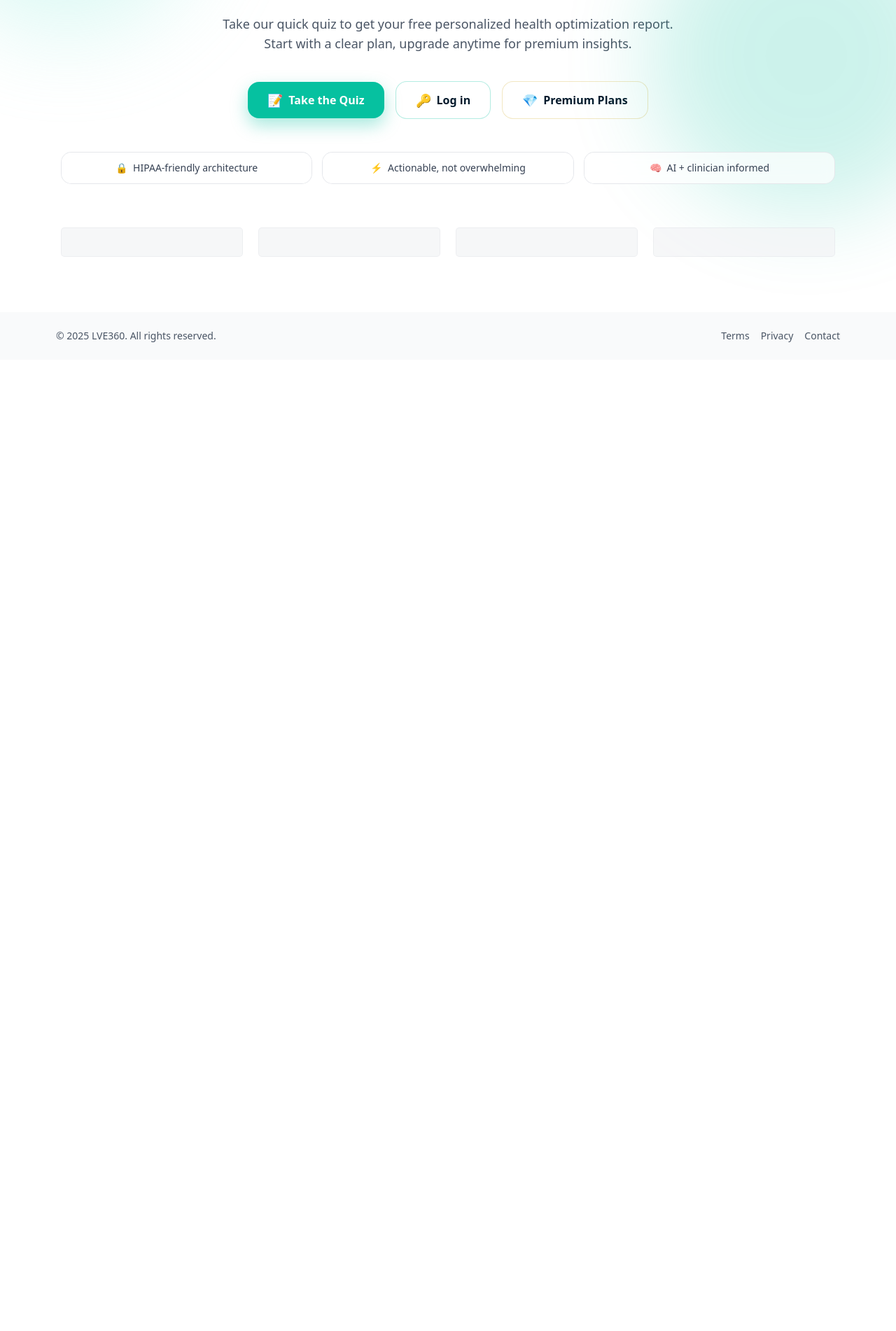
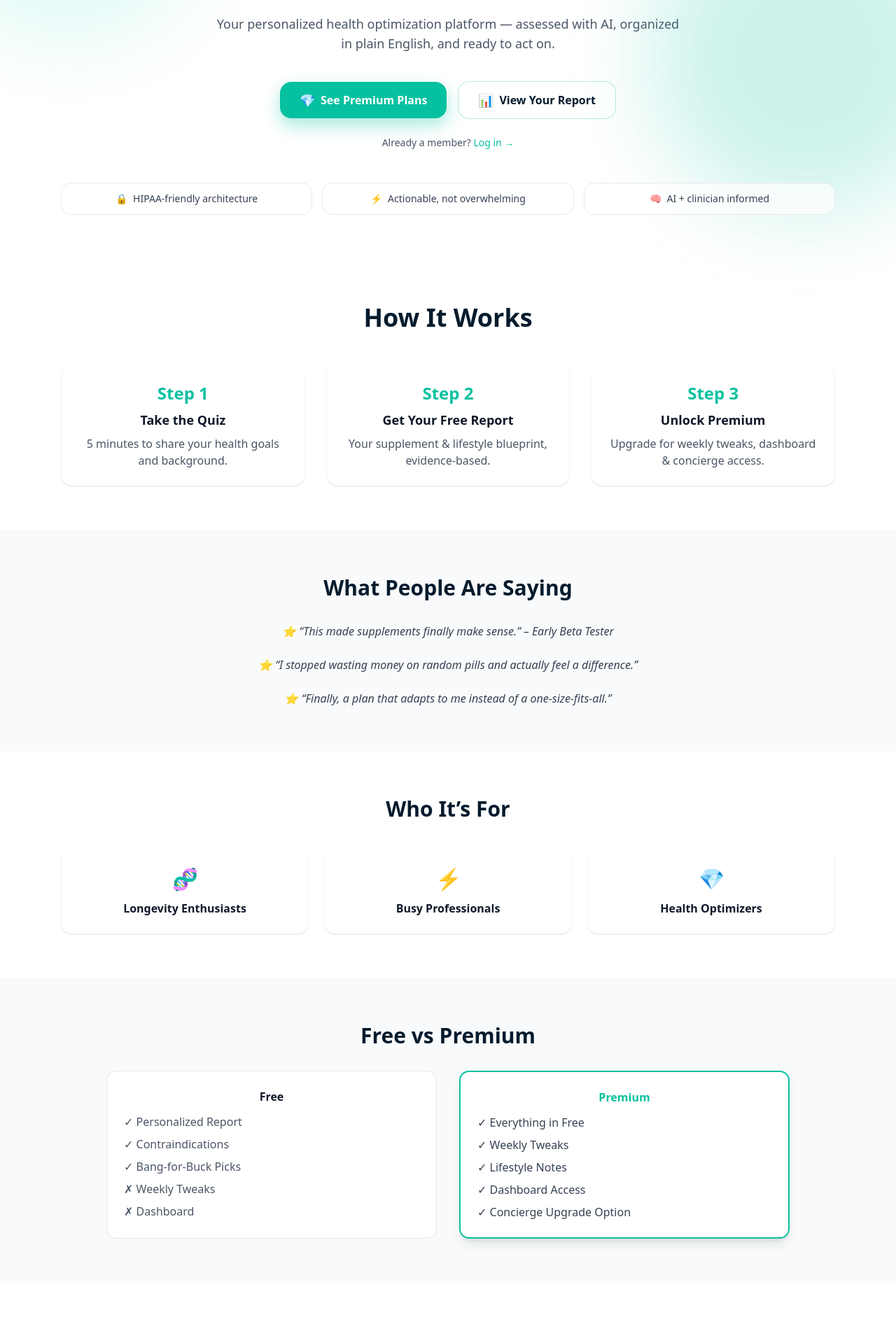
Before and after one commit to LGomes360/lve360-app, a Next.js app: page / in a window 1280 px wide. Shown: the part 300-2202 px from the top of the page at 70% size. Before the commit the page ends 814 px from the top, so only its background shows below. Built offline with nearby package versions, Linux system fonts and the light colour scheme.

Commit message:
Update page.tsx

```diff
--- a/app/page.tsx
+++ b/app/page.tsx
@@ -3,7 +3,7 @@ import Link from "next/link";
 export default function Home() {
   return (
     <main className="relative isolate overflow-hidden">
-      {/* Background blobs */}
+      {/* Animated background blobs */}
       <div
         className="pointer-events-none absolute -top-24 -left-24 h-96 w-96 rounded-full
                    bg-[#A8F0E4] opacity-40 blur-3xl animate-[float_8s_ease-in-out_infinite]"
@@ -15,8 +15,9 @@ export default function Home() {
         aria-hidden
       />
 
+      {/* ---------------- Hero Section ---------------- */}
       <section className="max-w-6xl mx-auto px-6 pt-20 sm:pt-28 pb-16 text-center">
-        {/* Tagline */}
+        {/* Tagline pill */}
         <div className="inline-flex items-center gap-2 rounded-full bg-white/70 ring-1 ring-gray-200 px-4 py-1.5 mb-6 backdrop-blur">
           <span className="h-2 w-2 rounded-full bg-[#06C1A0]" />
           <span className="text-sm text-gray-700">
@@ -24,62 +25,52 @@ export default function Home() {
           </span>
         </div>
 
-        {/* Title */}
         <h1 className="text-4xl sm:text-6xl md:text-7xl font-extrabold tracking-tight text-transparent bg-clip-text
                        bg-gradient-to-r from-[#041B2D] via-[#063A67] to-[#06C1A0] drop-shadow-sm">
           Welcome to LVE360
         </h1>
 
         <p className="mx-auto mt-5 max-w-2xl text-lg text-gray-600">
-          Take our quick quiz to get your free personalized health optimization
-          report. Start with a clear plan, upgrade anytime for premium insights.
+          Your personalized health optimization platform — assessed with AI,
+          organized in plain English, and ready to act on.
         </p>
 
-        {/* CTAs */}
         <div className="mt-10 flex flex-col sm:flex-row items-center justify-center gap-4">
-          {/* Primary CTA: Take Quiz */}
           <Link
-            href="/quiz"
+            href="/pricing"
             className="group inline-flex items-center gap-2 rounded-2xl
               bg-[#06C1A0] text-white px-7 py-3 font-semibold
               shadow-[0_10px_25px_rgba(6,193,160,0.35)]
               transition-all hover:shadow-[0_14px_34px_rgba(6,193,160,0.45)]
-                       focus-visible:ring-4 focus-visible:ring-[#06C1A0]/30
-                       relative overflow-hidden"
+              focus-visible:ring-4 focus-visible:ring-[#06C1A0]/30 relative overflow-hidden"
           >
             <span className="pointer-events-none absolute inset-0 -translate-x-full bg-white/20
                              [mask-image:linear-gradient(90deg,transparent,white,transparent)]
                              group-hover:translate-x-full transition-transform duration-700" />
-            <span className="text-lg">📝</span>
-            <span>Take the Quiz</span>
+            <span className="text-lg">💎</span>
+            <span>See Premium Plans</span>
           </Link>
 
-          {/* Secondary: Log in */}
           <Link
-            href="/login"
+            href="/results"
             className="inline-flex items-center gap-2 rounded-2xl border border-[#06C1A0]/30 bg-white
               text-[#041B2D] px-7 py-3 font-semibold
               hover:border-[#06C1A0] hover:bg-[#F7FFFC] transition-colors
               focus-visible:ring-4 focus-visible:ring-[#06C1A0]/20"
           >
-            <span className="text-lg">🔑</span>
-            <span>Log in</span>
-          </Link>
-
-          {/* Tertiary: Premium Plans */}
-          <Link
-            href="/pricing"
-            className="inline-flex items-center gap-2 rounded-2xl border border-[#D4AF37]/30 bg-white
-                       text-[#041B2D] px-7 py-3 font-semibold
-                       hover:border-[#D4AF37] hover:bg-[#FFFDF7] transition-colors
-                       focus-visible:ring-4 focus-visible:ring-[#D4AF37]/20"
-          >
-            <span className="text-lg">💎</span>
-            <span>Premium Plans</span>
+            <span className="text-lg">📊</span>
+            <span>View Your Report</span>
           </Link>
         </div>
 
-        {/* Credibility */}
+        <p className="mt-6 text-sm text-gray-600">
+          Already a member?{" "}
+          <Link href="/login" className="text-[#06C1A0] font-medium hover:underline">
+            Log in →
+          </Link>
+        </p>
+
+        {/* Credibility cards */}
         <div className="mt-12 grid grid-cols-1 sm:grid-cols-3 gap-4 text-sm">
           {[
             { icon: "🔒", text: "HIPAA-friendly architecture" },
@@ -98,14 +89,134 @@ export default function Home() {
         </div>
       </section>
 
-      {/* As seen in */}
-      <section className="max-w-6xl mx-auto px-6 pb-20">
-        <div className="grid grid-cols-2 sm:grid-cols-4 gap-6 items-center opacity-70">
-          <div className="h-10 rounded bg-gray-100 ring-1 ring-gray-200" />
-          <div className="h-10 rounded bg-gray-100 ring-1 ring-gray-200" />
-          <div className="h-10 rounded bg-gray-100 ring-1 ring-gray-200" />
-          <div className="h-10 rounded bg-gray-100 ring-1 ring-gray-200" />
+      {/* ---------------- 1. How It Works ---------------- */}
+      <section className="max-w-6xl mx-auto px-6 py-16 text-center">
+        <h2 className="text-3xl sm:text-4xl font-bold text-[#041B2D] mb-12">
+          How It Works
+        </h2>
+        <div className="grid grid-cols-1 sm:grid-cols-3 gap-8">
+          {[
+            { step: "1", title: "Take the Quiz", desc: "5 minutes to share your health goals and background." },
+            { step: "2", title: "Get Your Free Report", desc: "Your supplement & lifestyle blueprint, evidence-based." },
+            { step: "3", title: "Unlock Premium", desc: "Upgrade for weekly tweaks, dashboard & concierge access." },
+          ].map((s) => (
+            <div key={s.step} className="rounded-2xl bg-white shadow p-6">
+              <div className="text-2xl font-bold text-[#06C1A0] mb-2">Step {s.step}</div>
+              <h3 className="font-semibold text-lg mb-2">{s.title}</h3>
+              <p className="text-gray-600">{s.desc}</p>
             </div>
+          ))}
+        </div>
+      </section>
+
+      {/* ---------------- 2. Social Proof ---------------- */}
+      <section className="bg-gray-50 py-16">
+        <div className="max-w-4xl mx-auto px-6 text-center">
+          <h2 className="text-3xl font-bold text-[#041B2D] mb-8">What People Are Saying</h2>
+          <div className="space-y-6">
+            {[
+              "“This made supplements finally make sense.” – Early Beta Tester",
+              "“I stopped wasting money on random pills and actually feel a difference.”",
+              "“Finally, a plan that adapts to me instead of a one-size-fits-all.”",
+            ].map((t, i) => (
+              <p key={i} className="italic text-gray-700">⭐ {t}</p>
+            ))}
+          </div>
+        </div>
+      </section>
+
+      {/* ---------------- 3. Who It’s For ---------------- */}
+      <section className="max-w-6xl mx-auto px-6 py-16 text-center">
+        <h2 className="text-3xl font-bold text-[#041B2D] mb-10">Who It’s For</h2>
+        <div className="grid sm:grid-cols-3 gap-6">
+          {[
+            { icon: "🧬", title: "Longevity Enthusiasts" },
+            { icon: "⚡", title: "Busy Professionals" },
+            { icon: "💎", title: "Health Optimizers" },
+          ].map((p) => (
+            <div key={p.title} className="rounded-xl bg-white p-6 shadow hover:shadow-md transition">
+              <div className="text-3xl mb-3">{p.icon}</div>
+              <h3 className="font-semibold">{p.title}</h3>
+            </div>
+          ))}
+        </div>
+      </section>
+
+      {/* ---------------- 4. Feature Grid ---------------- */}
+      <section className="bg-gray-50 py-16">
+        <div className="max-w-5xl mx-auto px-6 text-center">
+          <h2 className="text-3xl font-bold text-[#041B2D] mb-8">Free vs Premium</h2>
+          <div className="grid sm:grid-cols-2 gap-8">
+            <div className="rounded-xl border bg-white p-6">
+              <h3 className="font-semibold mb-3">Free</h3>
+              <ul className="text-left text-gray-600 space-y-2">
+                <li>✓ Personalized Report</li>
+                <li>✓ Contraindications</li>
+                <li>✓ Bang-for-Buck Picks</li>
+                <li>✗ Weekly Tweaks</li>
+                <li>✗ Dashboard</li>
+              </ul>
+            </div>
+            <div className="rounded-xl border-2 border-[#06C1A0] bg-white p-6 shadow-lg">
+              <h3 className="font-semibold mb-3 text-[#06C1A0]">Premium</h3>
+              <ul className="text-left text-gray-700 space-y-2">
+                <li>✓ Everything in Free</li>
+                <li>✓ Weekly Tweaks</li>
+                <li>✓ Lifestyle Notes</li>
+                <li>✓ Dashboard Access</li>
+                <li>✓ Concierge Upgrade Option</li>
+              </ul>
+            </div>
+          </div>
+        </div>
+      </section>
+
+      {/* ---------------- 5. Security Badges ---------------- */}
+      <section className="max-w-6xl mx-auto px-6 py-16 text-center">
+        <h2 className="text-3xl font-bold text-[#041B2D] mb-6">Trusted & Secure</h2>
+        <div className="flex justify-center gap-10 opacity-70">
+          <div className="h-12 w-28 rounded bg-gray-100 ring-1 ring-gray-200 flex items-center justify-center">Stripe</div>
+          <div className="h-12 w-28 rounded bg-gray-100 ring-1 ring-gray-200 flex items-center justify-center">Supabase</div>
+          <div className="h-12 w-28 rounded bg-gray-100 ring-1 ring-gray-200 flex items-center justify-center">HIPAA</div>
+        </div>
+      </section>
+
+      {/* ---------------- 6. Preview Screenshots ---------------- */}
+      <section className="bg-gray-50 py-16 text-center">
+        <h2 className="text-3xl font-bold text-[#041B2D] mb-6">See Your Dashboard</h2>
+        <div className="flex flex-col sm:flex-row justify-center gap-8">
+          <div className="h-64 w-40 bg-gray-200 rounded-lg shadow-inner" /> {/* placeholder */}
+          <div className="h-64 w-96 bg-gray-200 rounded-lg shadow-inner" /> {/* placeholder */}
+        </div>
+      </section>
+
+      {/* ---------------- 7. Differentiators ---------------- */}
+      <section className="max-w-6xl mx-auto px-6 py-16 text-center">
+        <h2 className="text-3xl font-bold text-[#041B2D] mb-6">What Makes Us Different</h2>
+        <div className="grid sm:grid-cols-3 gap-6">
+          {[
+            { icon: "📖", text: "Evidence-based" },
+            { icon: "🧬", text: "Personalized to you" },
+            { icon: "🤝", text: "Concierge-ready" },
+          ].map((d) => (
+            <div key={d.text} className="rounded-xl bg-white p-6 shadow">
+              <div className="text-3xl mb-2">{d.icon}</div>
+              <p>{d.text}</p>
+            </div>
+          ))}
+        </div>
+      </section>
+
+      {/* ---------------- 8. Sticky CTA ---------------- */}
+      <section className="bg-[#06C1A0] text-white py-16 text-center">
+        <h2 className="text-3xl font-bold mb-4">Ready to Start?</h2>
+        <p className="mb-6">Take the quiz now and get your free personalized report in minutes.</p>
+        <Link
+          href="/quiz"
+          className="bg-white text-[#06C1A0] px-6 py-3 rounded-lg font-semibold hover:bg-gray-50"
+        >
+          Start Free Quiz →
+        </Link>
       </section>
     </main>
   );
```
Lines whose indentation alone changed are shown as unchanged.
